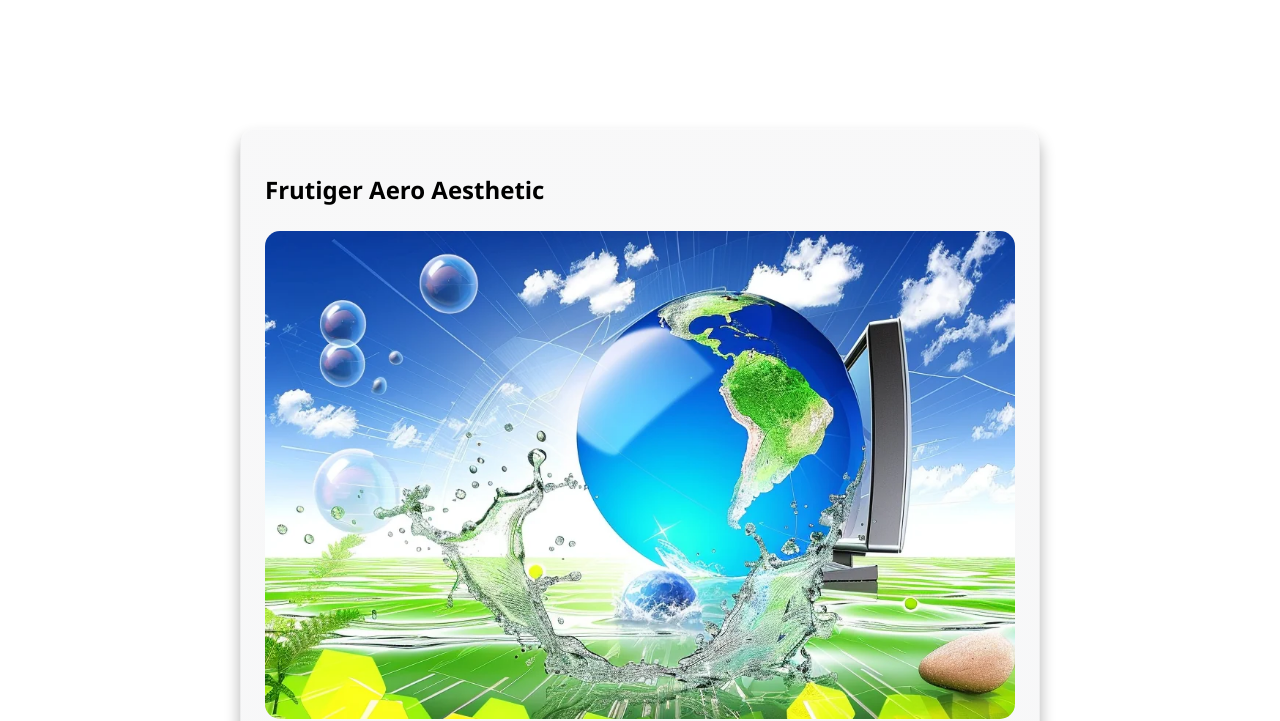
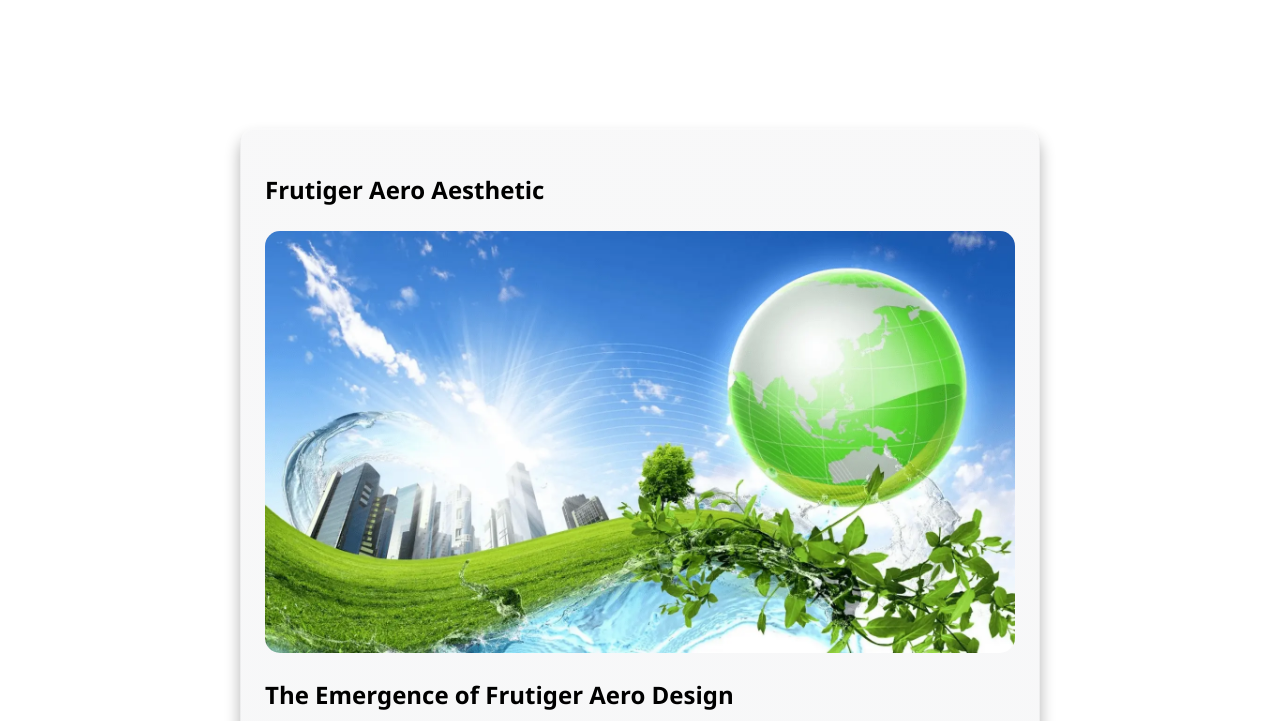
Before and after one commit to bahaadamiri/MultimediaProject-TimeCapsule, a plain HTML site: page frutigeraero.html in a window 1280 px wide. Shown: the part 92-813 px from the top of the page. Drawn offline with Linux system fonts and the light colour scheme.

Commit message:
update 3

```diff
--- a/frutigeraero.html
+++ b/frutigeraero.html
@@ -128,7 +128,7 @@
     <div id="main">
         <div class="info-box">
             <h2> Frutiger Aero Aesthetic</h2>
-            <img src="img/2.webp">
+            <img src="img/3.webp">
             <h2> The Emergence of Frutiger Aero Design</h2>
             <p>As the digital world evolved in the early 2000s, the aesthetics of web design experienced a significant shift that gave rise to the unique and visually appealing <strong><a href="https://aesthetics.fandom.com/wiki/Frutiger_Aero" target="_blank">Frutiger Aero Aesthetic</a></strong>. Blending together glossy textures, humanism, nature elements, and beautiful typography, this new wave of design fits perfectly within the era of Web 2.0 which prioritizes interactivity and user-generated content.</p>
             <p>Credited to the work of top-notch designers from <strong><a href="https://www.asadal.com/" target="_blank">Asadal Design</a>, <a href="https://www.microsoft.com/" target="_blank">Microsoft</a>, and <a href="https://www.apple.com/" target="_blank">Apple</a></strong>, the Frutiger Aero style has left an indelible mark on how websites present themselves to users, with a keen focus on usability and visual appeal.</p>
```
